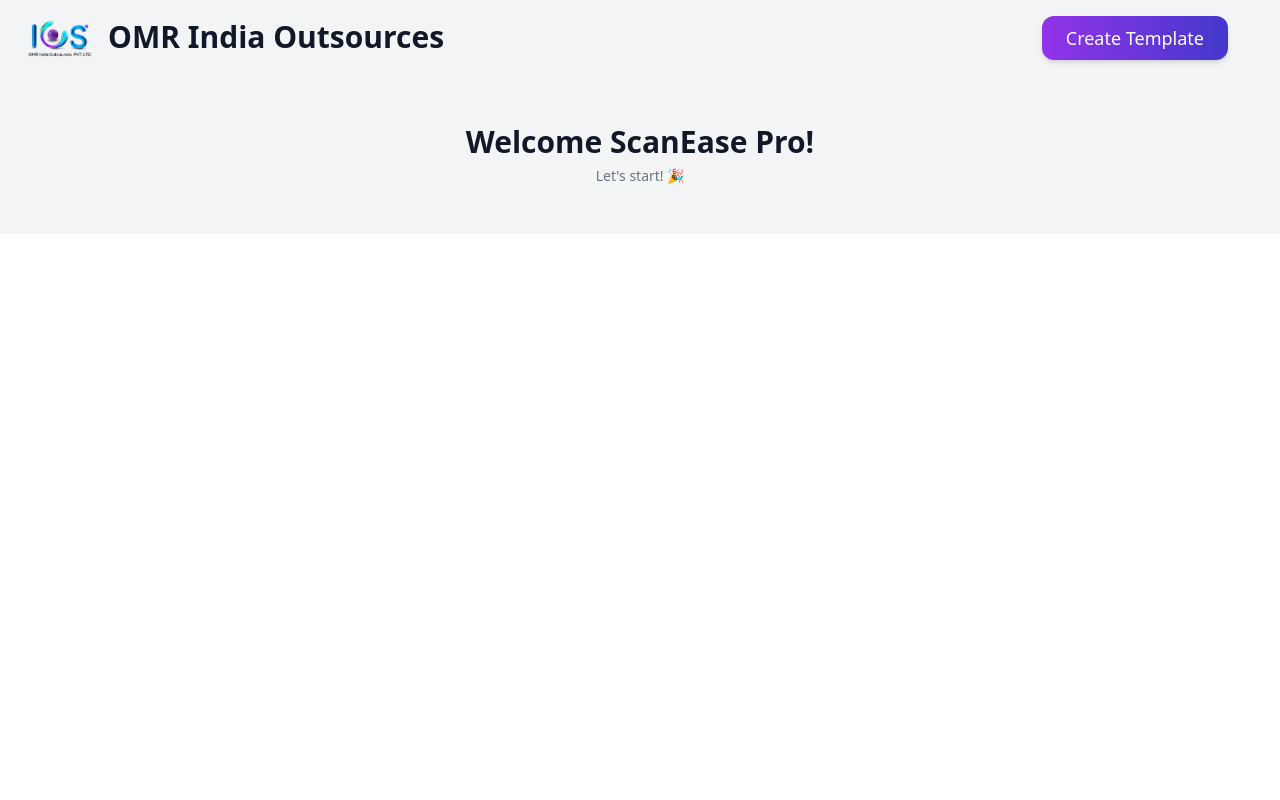
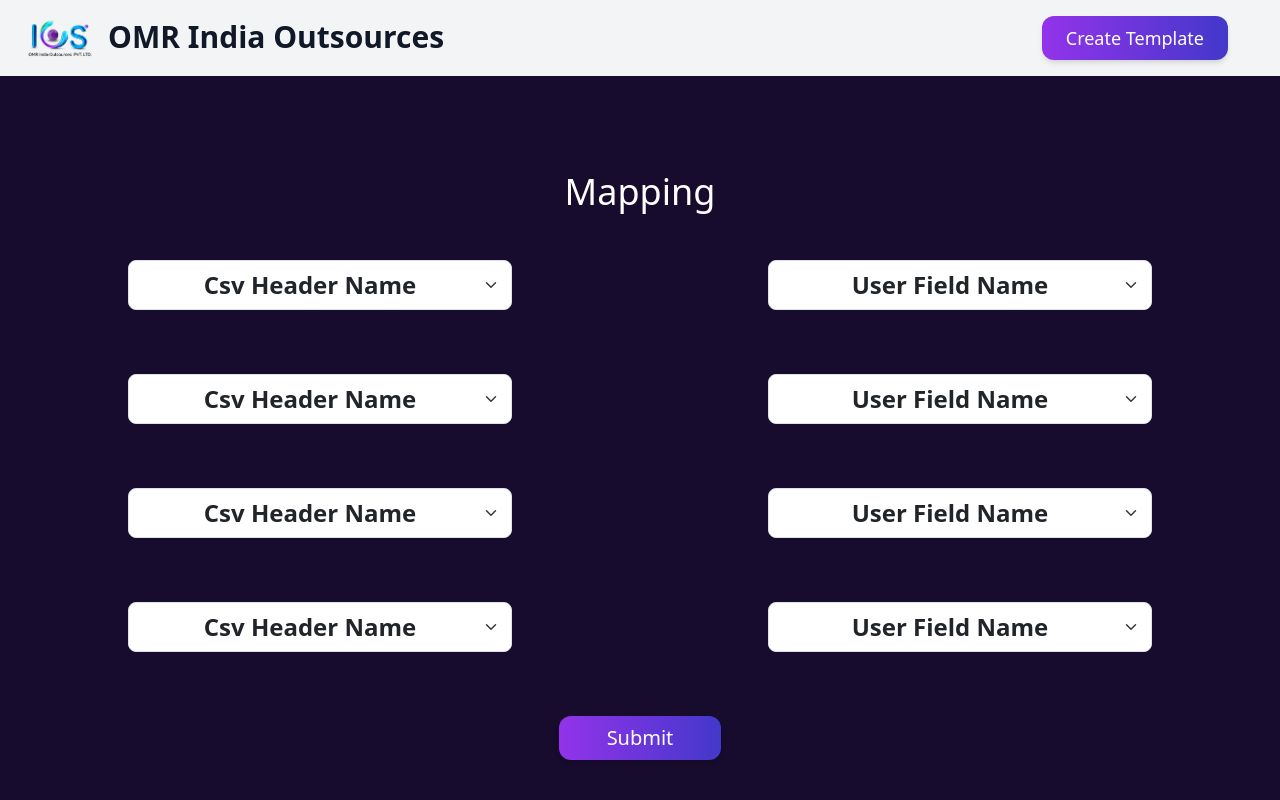
Before and after one commit to Jaygupta23/ImageCropper, a React (Create React App) app: page /mapping in a window 1280 px wide. Shown: the top 800 px of the page. Built offline with nearby package versions, Linux system fonts and the light colour scheme.

Commit message:
dropdown for mapping

```diff
--- a/src/App.js
+++ b/src/App.js
@@ -7,6 +7,7 @@ import "bootstrap/dist/css/bootstrap.min.css"
 import "bootstrap/dist/js/bootstrap.min.js"
 import "./App.css";
 import Csv_Zip from "./components/Csv-Zip/Csv_Zip";
+import Mapping from "./components/Mapping/Mapping";
 
 function App() {
   return (
@@ -16,6 +17,7 @@ function App() {
         <Route path="/" element={<ImageUploader />} />
         <Route path="/scanner" element={<ImageScanner />} />
         <Route path="/uploadcsv" element={<Csv_Zip />} />
+        <Route path="/mapping" element={<Mapping />} />
       </Routes>
       <Footer />
     </Router>
--- a/src/components/Header/Header.js
+++ b/src/components/Header/Header.js
@@ -14,7 +14,6 @@ const Header = () => {
             </div>
             <label
               className="ms-auto font-medium me-5 text-white bg-gradient-to-r from-purple-600 to-indigo-700 rounded-xl shadow-md cursor-pointer select-none text-lg px-6 py-2 hover:shadow-xl active:shadow-md"
-
             >
               <span>Create Template</span>
             </label>
--- /dev/null
+++ b/src/components/Mapping/Mapping.js
@@ -0,0 +1,109 @@
+import React from "react";
+
+const Mapping = () => {
+  return (
+    <div className="py-24" style={{ backgroundColor: "#180C2E" }}>
+      <h1 className="text-white text-4xl text-center mb-5">Mapping</h1>
+      <div className=" flex xl:mx-32">
+        <select
+          class="form-select form-select-lg mb-3 text-2xl font-semibold text-center"
+          aria-label="Large select example"
+        >
+          <option selected>Csv Header Name</option>
+          <option value="1">One</option>
+          <option value="2">Two</option>
+          <option value="3">Three</option>
+        </select>
+
+        {/* User Typed field */}
+
+        <select
+          class="form-select form-select-lg mb-3 text-2xl offset-3 font-semibold text-center"
+          aria-label="Large select example"
+        >
+          <option selected>User Field Name</option>
+          <option value="1">One</option>
+          <option value="2">Two</option>
+          <option value="3">Three</option>
+        </select>
+      </div>
+      <div className="mt-5 flex xl:mx-32">
+        <select
+          class="form-select form-select-lg mb-3 text-2xl font-semibold text-center"
+          aria-label="Large select example"
+        >
+          <option selected>Csv Header Name</option>
+          <option value="1">One</option>
+          <option value="2">Two</option>
+          <option value="3">Three</option>
+        </select>
+
+        {/* User Typed field */}
+
+        <select
+          class="form-select form-select-lg mb-3 text-2xl offset-3 font-semibold text-center"
+          aria-label="Large select example"
+        >
+          <option selected>User Field Name</option>
+          <option value="1">One</option>
+          <option value="2">Two</option>
+          <option value="3">Three</option>
+        </select>
+      </div>
+      <div className="mt-5 flex xl:mx-32">
+        <select
+          class="form-select form-select-lg mb-3 text-2xl font-semibold text-center"
+          aria-label="Large select example"
+        >
+          <option selected>Csv Header Name</option>
+          <option value="1">One</option>
+          <option value="2">Two</option>
+          <option value="3">Three</option>
+        </select>
+
+        {/* User Typed field */}
+
+        <select
+          class="form-select form-select-lg mb-3 text-2xl offset-3 font-semibold text-center"
+          aria-label="Large select example"
+        >
+          <option selected>User Field Name</option>
+          <option value="1">One</option>
+          <option value="2">Two</option>
+          <option value="3">Three</option>
+        </select>
+      </div>
+
+      <div className="mt-5 flex xl:mx-32">
+        <select
+          class="form-select form-select-lg mb-3 text-2xl font-semibold text-center"
+          aria-label="Large select example"
+        >
+          <option selected>Csv Header Name</option>
+          <option value="1">One</option>
+          <option value="2">Two</option>
+          <option value="3">Three</option>
+        </select>
+
+        {/* User Typed field */}
+
+        <select
+          class="form-select form-select-lg mb-3 text-2xl offset-3 font-semibold text-center"
+          aria-label="Large select example"
+        >
+          <option selected>User Field Name</option>
+          <option value="1">One</option>
+          <option value="2">Two</option>
+          <option value="3">Three</option>
+        </select>
+      </div>
+
+     <div className="text-center mt-5">
+     <label className=" font-medium  text-white bg-gradient-to-r from-purple-600 to-indigo-700 rounded-xl shadow-md cursor-pointer select-none text-xl px-12 py-2 hover:shadow-xl active:shadow-md">
+        <span>Submit</span>
+      </label>
+     </div>
+    </div>
+  );
+};
+export default Mapping;
```
